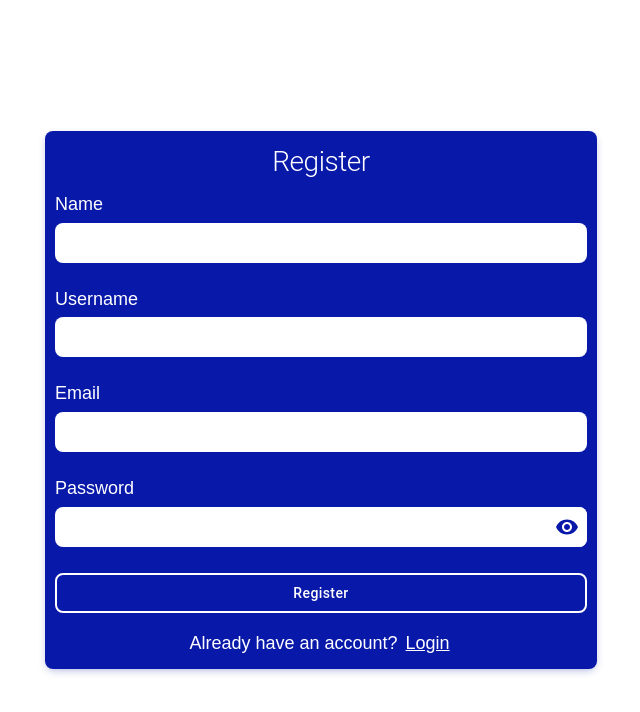
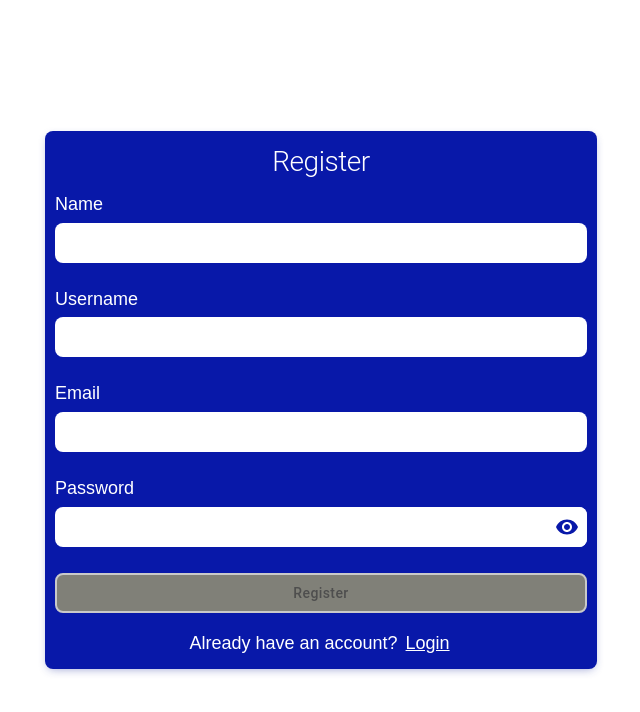
Before and after one commit to Yarzik7/meet-stream, a Next.js app: page /auth/register in a window 1280 px wide. Shown: the top 712 px of the page, without its empty margins (319-959 px from the left). Built offline with nearby package versions, Linux system fonts and the light colour scheme.

Commit message:
Adding button disabled by invalid form

```diff
--- a/src/components/Form/Form.tsx
+++ b/src/components/Form/Form.tsx
@@ -7,13 +7,20 @@ import CustomButton from '../CustomButton/CustomButton';
 import Loader from '../Loader/Loader';
 import { UseFormHandleSubmit, SubmitHandler, FieldValues } from 'react-hook-form';
 interface IFormProps<T extends FieldValues> {
+  isValidForm: boolean;
   buttonCaption: string;
   children: React.ReactNode;
   handleRHFSubmit: UseFormHandleSubmit<T>;
   onSubmit: SubmitHandler<T>;
 }
 
-const Form = <T extends FieldValues>({ buttonCaption, handleRHFSubmit, onSubmit, children }: IFormProps<T>) => {
+const Form = <T extends FieldValues>({
+  buttonCaption,
+  isValidForm,
+  handleRHFSubmit,
+  onSubmit,
+  children,
+}: IFormProps<T>) => {
   const [isLoading, setIsLoading] = useState(false);
 
   const handleSubmit = async (data: T): Promise<void> => {
@@ -26,7 +33,7 @@ const Form = <T extends FieldValues>({ buttonCaption, handleRHFSubmit, onSubmit,
     <FormStyled autoComplete="off" onSubmit={handleRHFSubmit(handleSubmit)}>
       <FormFieldsetStyled disabled={isLoading}>{children}</FormFieldsetStyled>
 
-      <CustomButton type="submit" disabled={isLoading}>
+      <CustomButton type="submit" disabled={isLoading || !isValidForm}>
         {isLoading ? <Loader size={20} /> : buttonCaption}
       </CustomButton>
     </FormStyled>
--- a/src/components/LoginForm/LoginForm.tsx
+++ b/src/components/LoginForm/LoginForm.tsx
@@ -26,7 +26,7 @@ const LoginForm = () => {
   const {
     register,
     handleSubmit,
-    formState: { errors },
+    formState: { errors, isValid },
   } = useForm<ILoginUserState>({ mode: 'onChange' });
 
   const onSubmit: SubmitHandler<ILoginUserState> = async data => {
@@ -49,7 +49,7 @@ const LoginForm = () => {
 
   return (
     <>
-      <Form buttonCaption="Login" handleRHFSubmit={handleSubmit} onSubmit={onSubmit}>
+      <Form buttonCaption="Login" isValidForm={isValid} handleRHFSubmit={handleSubmit} onSubmit={onSubmit}>
         <FormInput<ILoginUserState>
           label="Email"
           name="email"
--- a/src/components/RegisterForm/RegisterForm.tsx
+++ b/src/components/RegisterForm/RegisterForm.tsx
@@ -27,7 +27,7 @@ const RegisterForm = () => {
   const {
     register,
     handleSubmit,
-    formState: { errors },
+    formState: { errors, isValid },
   } = useForm<IRegisterUserState>({ mode: 'onChange' });
 
   const onSubmit: SubmitHandler<IRegisterUserState> = async data => {
@@ -51,7 +51,7 @@ const RegisterForm = () => {
 
   return (
     <>
-      <Form buttonCaption="Register" handleRHFSubmit={handleSubmit} onSubmit={onSubmit}>
+      <Form buttonCaption="Register" isValidForm={isValid} handleRHFSubmit={handleSubmit} onSubmit={onSubmit}>
         <FormInput<IRegisterUserState>
           label="Name"
           name="name"
```
